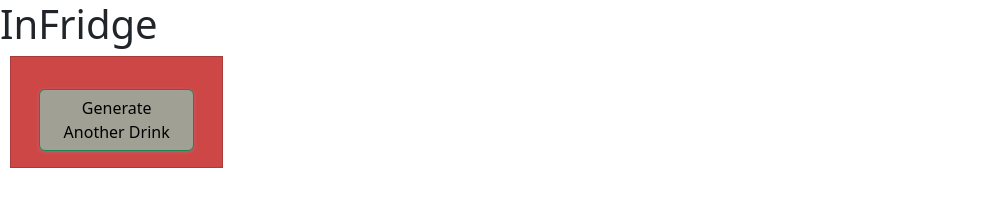
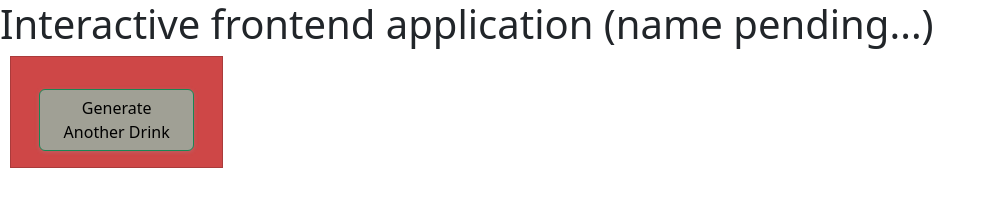
Before and after one commit to spOOky-pictures/Bootcamp-P1-Interactive_Front-End_Application, a plain HTML site: page index.html in a window 1280 px wide. Shown: the whole page, without its empty margins (0-994 px from the left). Drawn offline with nearby package versions, Linux system fonts and the light colour scheme.

Commit message:
fix merge issues

```diff
--- a/index.html
+++ b/index.html
@@ -9,10 +9,10 @@
   <link rel="stylesheet" href="css/jquery-ui.min.css">
   <link rel="stylesheet" href="css/styles.css">
   <script src="https://kit.fontawesome.com/3894c1dcb1.js" crossorigin="anonymous"></script>
-  <title>InFridge</title>
+  <title>Interactive frontend application</title>
 </head>
 <body>
-  <h1>InFridge</h1>
+  <h1>Interactive frontend application (name pending...)</h1>
 
   <main id="main">
 
--- a/js/actions.js
+++ b/js/actions.js
@@ -78,3 +78,6 @@ function loadPreviousItems(){
         }
 }
 })
+
+    });
+})
```
